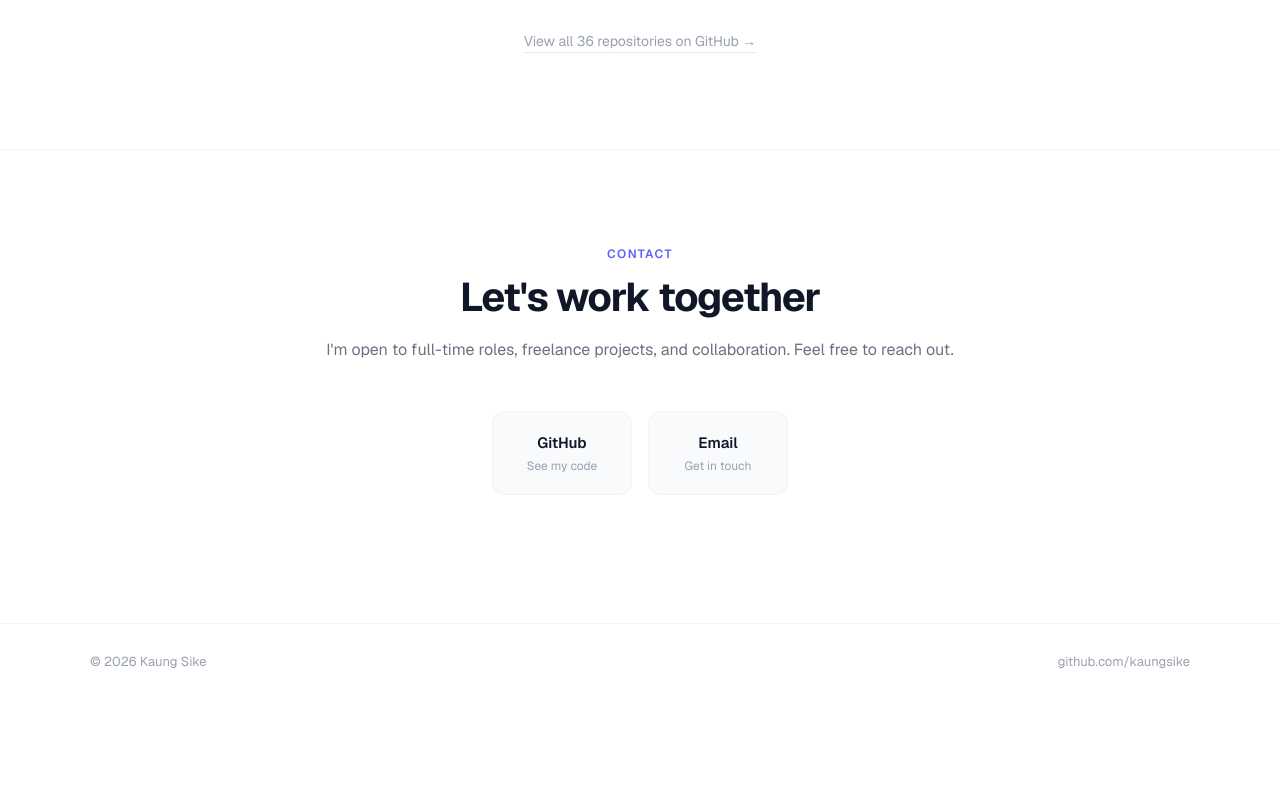
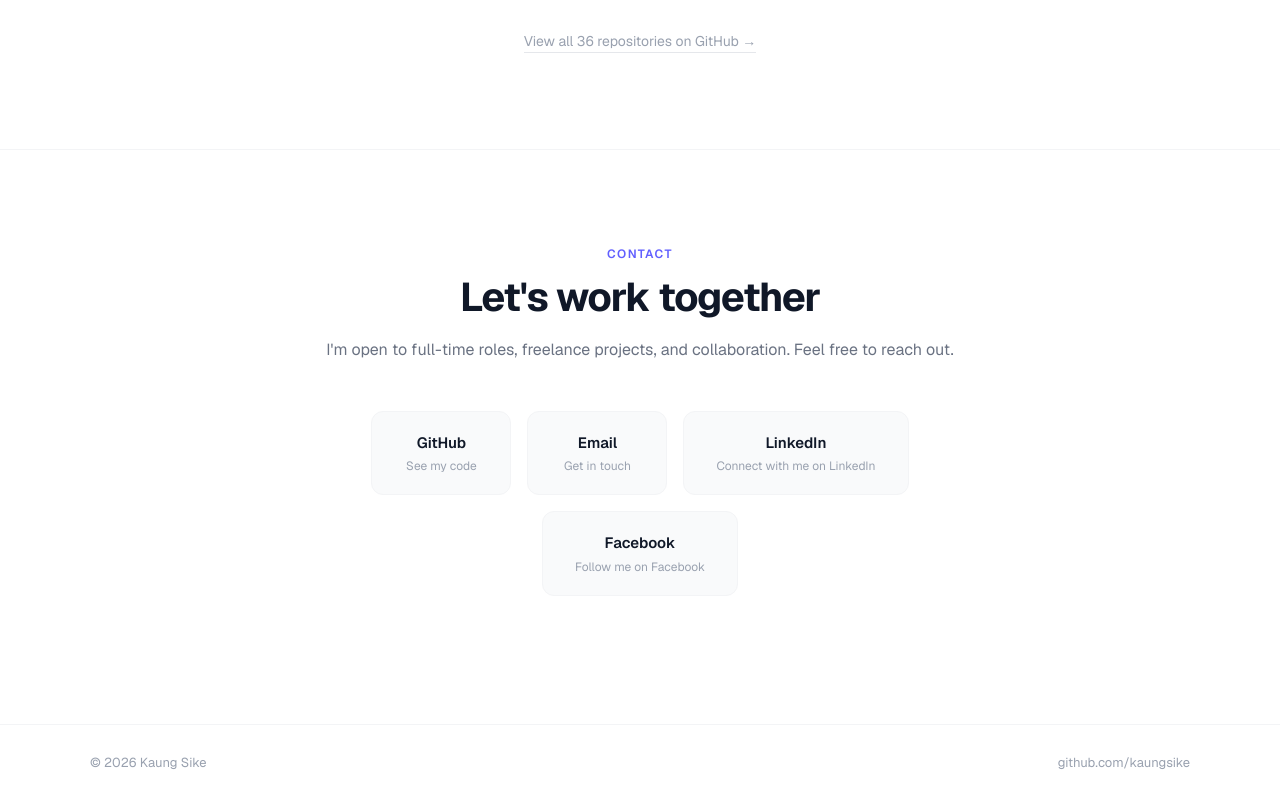
Before and after one commit to kaungsike/my-portfolio, a Next.js app: page / in a window 1280 px wide. Shown: the part 3805-4605 px from the top of the page. Before the commit the page ends 4505 px from the top, so only its background shows below. Built offline with nearby package versions, Linux system fonts and the light colour scheme.

Commit message:
feat: add LinkedIn and Facebook contact links to the Contact component

```diff
--- a/components/Contact.tsx
+++ b/components/Contact.tsx
@@ -36,6 +36,21 @@ export default function Contact() {
       href: `mailto:${profile.email}`,
       external: false,
     },
+    {
+      id: 'contact-linkedin',
+      label: 'LinkedIn',
+      description: 'Connect with me on LinkedIn',
+      href: 'https://www.linkedin.com/in/kaung-sike-09b85538b?utm_source=share&utm_campaign=share_via&utm_content=profile&utm_medium=ios_app',
+      external: true,
+    },
+    {
+      id: 'contact-facebook',
+      label: 'Facebook',
+      description: 'Follow me on Facebook',
+      href: 'https://www.facebook.com/share/1LCaNaVrBj/?mibextid=wwXIfr',
+      external: true,
+    },
+
   ]
 
   return (
```
